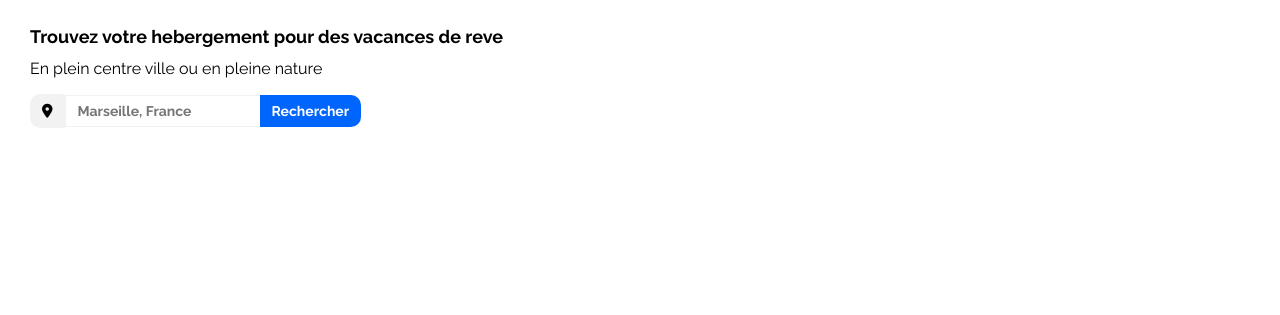
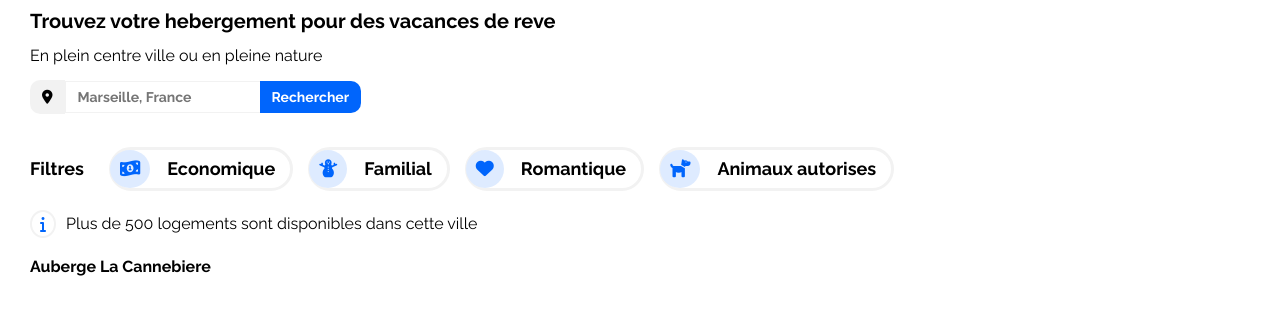
Before and after one commit to Ricou107/Booki, a plain HTML site: page index.html in a window 1280 px wide. Shown: the part 63-378 px from the top of the page. Drawn offline with Linux system fonts and the light colour scheme.

Commit message:
Vendredi 3 matin

```diff
--- a/css/moyenne_resolution.css
+++ b/css/moyenne_resolution.css
@@ -0,0 +1,12 @@
+#filtres div {
+    margin-bottom: 10px;
+    margin-right: 15px;
+    margin-left: 0;
+
+}
+
+#filtres h1 {
+    margin-right: 30px;
+    margin-top : 0
+
+}
--- a/css/petite_resolution.css
+++ b/css/petite_resolution.css
@@ -58,3 +58,13 @@ nav li a:hover {
 #Rechercher {
     display: none;
 }
+
+#filtres div {
+    margin-bottom: 10px;
+    margin-left: 0;
+    margin-right: 10px;
+}
+
+#filtres h1 {
+    margin-right: 650px;
+}
--- a/css/style.css
+++ b/css/style.css
@@ -54,13 +54,25 @@ nav li a:hover {
 
 /* Body */
 
+/* Section1 */
+
 h1 {
+    font-size: 20px;
+    margin-right: 10px;
+}
+
+h2 {
     font-size: 18px;
+    margin-right: 10px;
+}
+
+#section1:first-child h1 {
     margin-top: 30px;
 }
 
 p {
     margin-top: 0;
+    margin-bottom: 0;
 }
 
 #section1 div {
@@ -72,6 +84,7 @@ form {
     align-items: center;
     font-size: 14px;
     font-weight: bold;
+    margin-top: 15px;
 }
 
 #location {
@@ -98,7 +111,7 @@ input {
 #Rechercher {
     background-color: #0065FC;
     padding: 8px 12px 8px 12px;
-    border-radius: 0px 10px 10px 0px;;
+    border-radius: 0px 10px 10px 0px;
     color: white;
     font-weight: bold;
 
@@ -109,3 +122,70 @@ input {
     position: relative;
     right: 10px;
 }
+
+
+#filtres {
+    display: flex;
+    margin-top: 30px ;
+    align-items: center;
+    flex-wrap: wrap;
+}
+
+#filtres i {
+    color : #0065FC;
+    padding: 10px;
+    background-color: #DEEBFF;
+    border-radius: 50%;
+    position: relative;
+    right: 2px;
+}
+
+#filtres div {
+    align-items: center;
+    margin-left: 15px;
+    font-size: 18px;
+    font-weight: bold;
+    border: #F2F2F2 solid 3px;
+    border-radius: 22px 22px 22px 22px;
+}
+
+#filtres div p {
+    align-items: center;
+    margin-bottom: 0;
+    margin-left: 15px;
+    margin-right: 15px;
+}
+
+#infos {
+    margin-top: 15px;
+}
+#infos i{
+    color : #0065FC;
+    border: #F2F2F2 solid 2px;
+    margin-right: 10px;
+    padding: 4px 8px 4px 8px;
+    border-radius: 50%;
+}
+
+#infos p {
+    display: flex;
+    align-items: center;
+    overflow-wrap: anywhere;
+}
+
+@media screen and (max-width: 468px) {
+    #infos i{
+        margin-bottom: 10px;
+    }
+}
+
+
+/* Section 2 */
+
+#section2 {
+    margin-top: 20px;
+}
+
+p.title {
+    font-weight: bold;
+}
--- a/index.html
+++ b/index.html
@@ -52,7 +52,39 @@
 
             </form>
 
+            <div id="filtres">
+                <h2>Filtres</h2>
 
+                <div>
+                    <i class="fas fa-money-bill-wave-alt"></i>
+                    <p>Economique</p>
+                </div>
+                <div>
+                    <i class="fas fa-snowman"></i>
+                    <p>Familial</p>
+                </div>
+                <div>
+                    <i class="fas fa-heart"></i>
+                    <p>Romantique</p>
+                </div>
+                <div><i class="fas fa-dog"></i>
+                    <p>Animaux autorises</p>
+                </div>
+            </div>
+
+            <div id="infos">
+                <i class="fas fa-info"></i>
+                <p>Plus de 500 logements sont disponibles dans cette ville</p>
+            </div>
+
+
+
+        </section>
+
+        <section id="section2">
+            <span class="card">
+                <p class="title">Auberge La Cannebiere</p>
+            </span>
         </section>
 
     </body>
```
